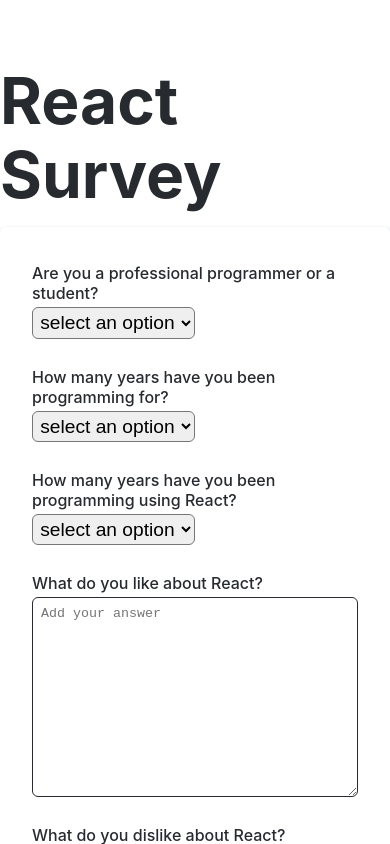
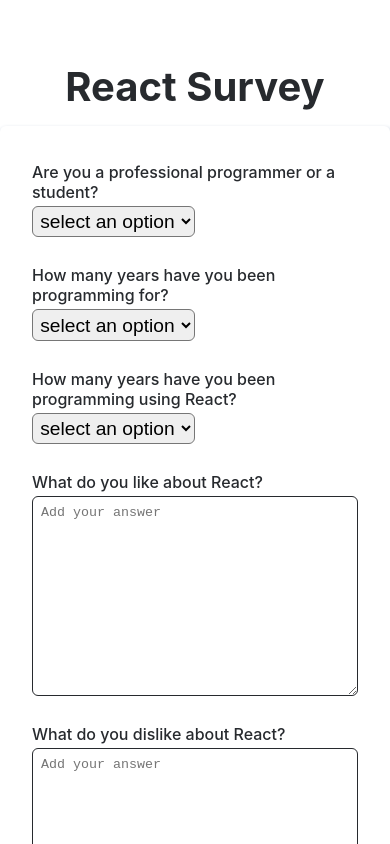
Before and after one commit to MattDClarke/React-survey-app_Next.js-and-Sanity, a Next.js app in the folder web/: page / in a window 390 px wide. Shown: the top 844 px of the page. Built offline with nearby package versions, Linux system fonts and the light colour scheme.

Commit message:
chore: changed h1 size on mobile

```diff
--- a/web/styles/Home.module.css
+++ b/web/styles/Home.module.css
@@ -33,3 +33,9 @@
   height: 1em;
   margin-left: 0.5rem;
 }
+
+@media (max-width: 535px) {
+  .title {
+    font-size: 2.5rem;
+  }
+}
```
